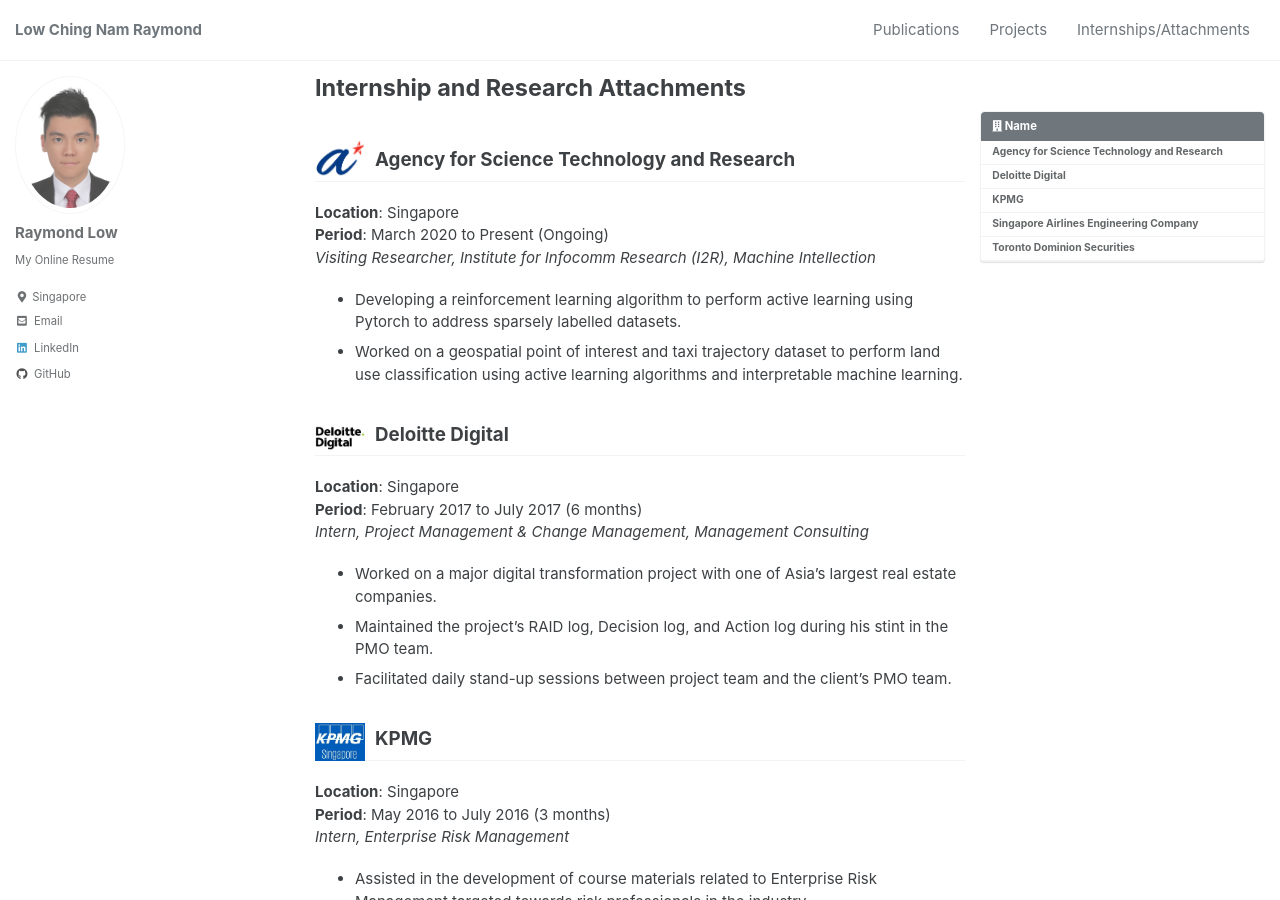
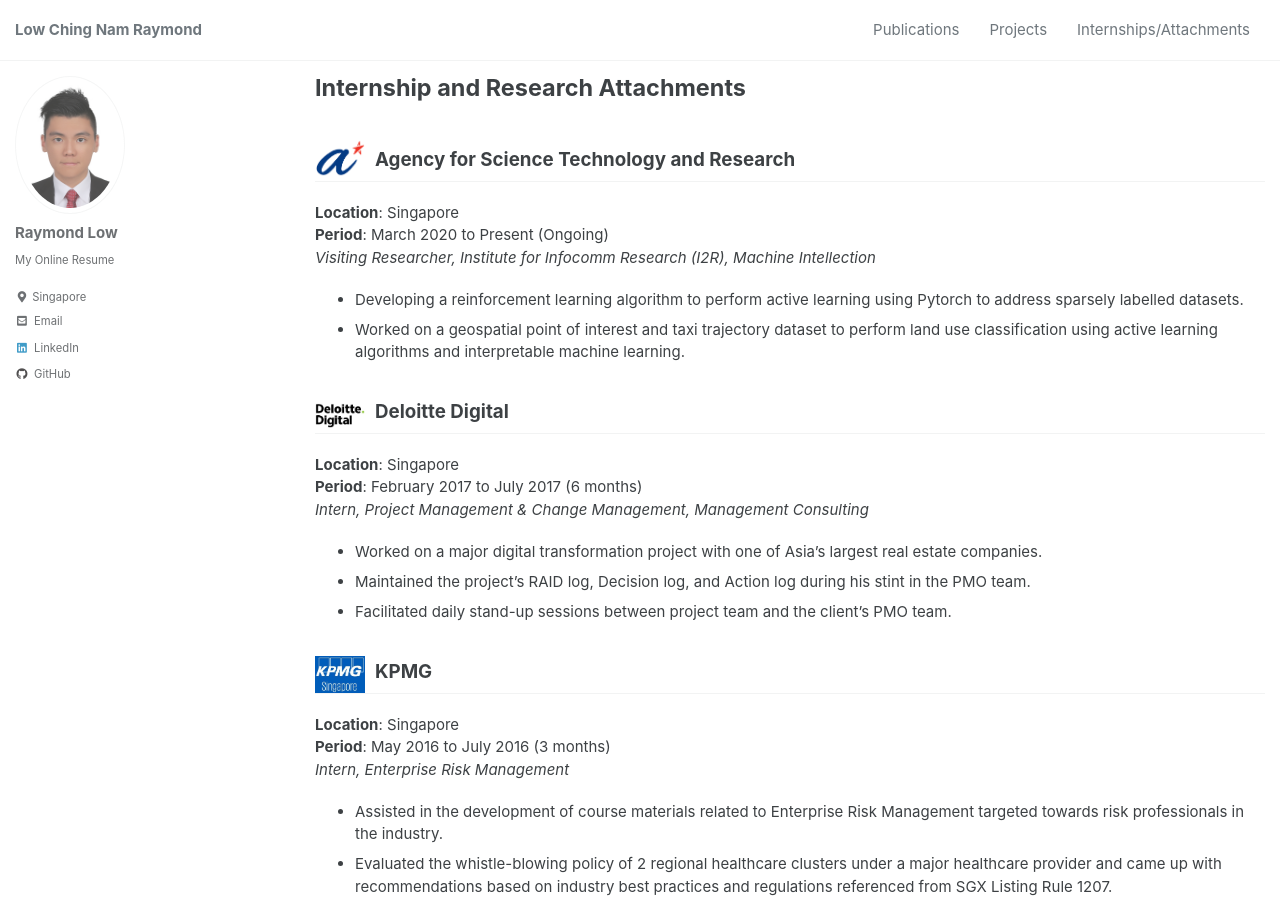
Before and after one commit to iamraymondlow/iamraymondlow.github.io, a Jekyll site: the page built from _pages/internships.md, in a window 1280 px wide and 900 px high. Built offline with Jekyll 4.4.1, drawn with Linux system fonts in a browser that asks for light colours; cached includes are drawn as plain includes.

Commit message:
remove table of content and change to wide layout

```diff
--- a/_pages/internships.md
+++ b/_pages/internships.md
@@ -1,9 +1,7 @@
 ---
 layout: single
 author_profile: true
-toc: true
-toc_label: 'Name'
-toc_icon: 'building'
+classes: wide
 title: "Internship and Research Attachments"
 permalink: /internships/
 ---
--- a/_pages/projects.html
+++ b/_pages/projects.html
@@ -1,8 +1,7 @@
 ---
 layout: single
 author_profile: true
-toc: true
-toc_label: 'Projects'
+classes: wide
 title: "Projects"
 permalink: /projects/
 ---
--- a/_pages/publications.html
+++ b/_pages/publications.html
@@ -33,7 +31,6 @@
   </div>
 </div>
 
-<hr>
 
 <div>
   <h2>
@@ -65,7 +62,6 @@
   </div>
 </div>
 
-<hr>
 
 <div>
   <h2>
```
Also changed, not shown: other parts of _pages/publications.html (+1 -3 lines).
